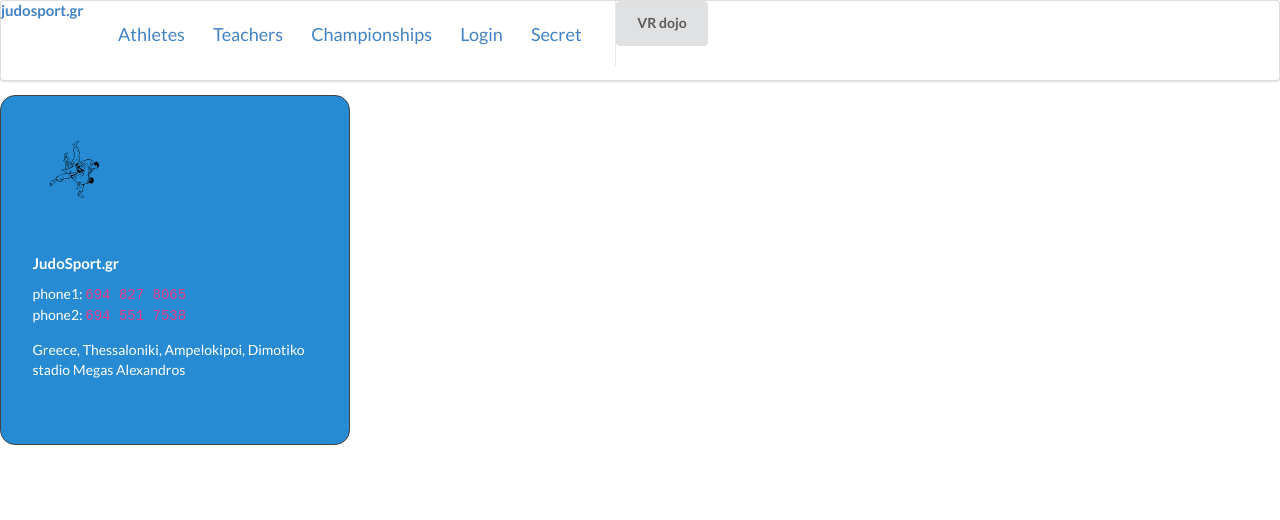
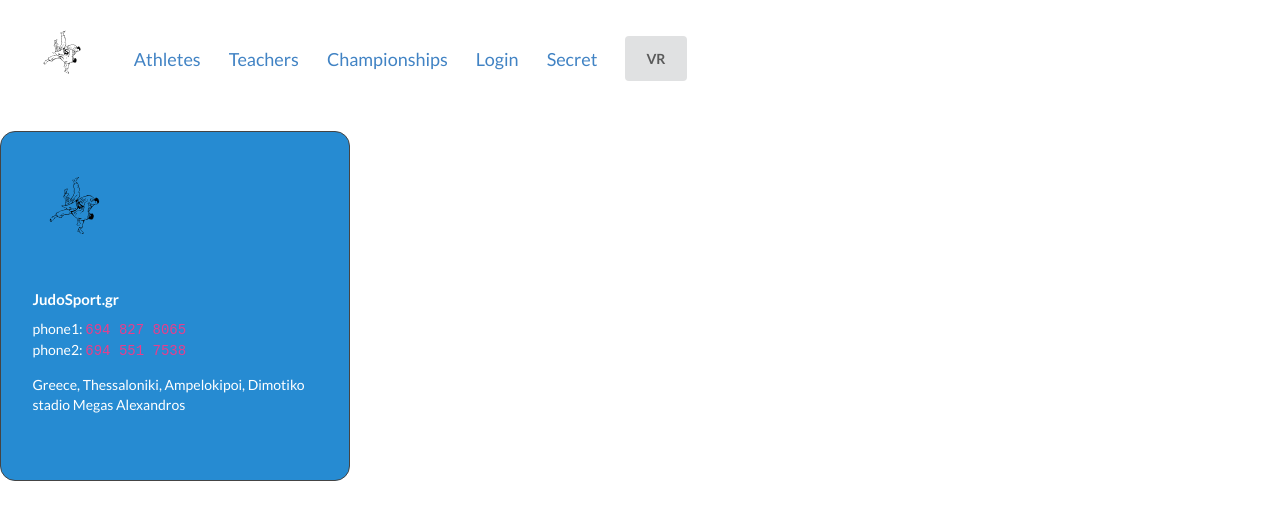
Before and after one commit to trif3/react-judo, a React (Create React App) app: page / in a window 1280 px wide. Shown: the top 520 px of the page. Built offline with nearby package versions, Linux system fonts and the light colour scheme.

Commit message:
design play

```diff
--- a/src/components/header/header.css
+++ b/src/components/header/header.css
@@ -1,6 +1,6 @@
 .header {
   margin-top: .5rem;
-  padding-left: 10px;
+  padding-left: 5px;
 }
 
 .header ul li {
@@ -23,3 +23,8 @@
   margin-top: 1px;
   margin-left: 3px;
 }
+
+.header-logo {
+  width: 75px;
+  height: 75px;
+}
--- a/src/components/header/header.js
+++ b/src/components/header/header.js
@@ -1,17 +1,18 @@
 import React from 'react';
 import { Link } from 'react-router-dom';
+import logo from '../../imgs/logo.svg';
 
 import './header.css';
 
 const Header = ({ onServiceChange }) => {
   return (
-    <div className="header ui menu">
-      <h4>
-        <Link to="/">
-          judosport.gr
-        </Link>
-      </h4>
+    <div className="header ui secondary  menu">
       <ul className="item">
+        <li>
+          <Link to="/">
+           <img src={logo} className="header-logo" alt="logo" />
+          </Link>
+        </li>
         <li>
           <Link to="/athletes/">Athletes</Link>
         </li>
@@ -27,13 +28,17 @@ const Header = ({ onServiceChange }) => {
         <li>
           <Link to="/secret">Secret</Link>
         </li>
+
+        <li>
+          <button
+            onClick={onServiceChange}
+            className="ui button">
+            VR
+          </button>
+        </li>
       </ul>
 
-      <button
-          onClick={onServiceChange}
-          className="ui button">
-        VR dojo
-      </button>
+
     </div>
   );
 };
```
